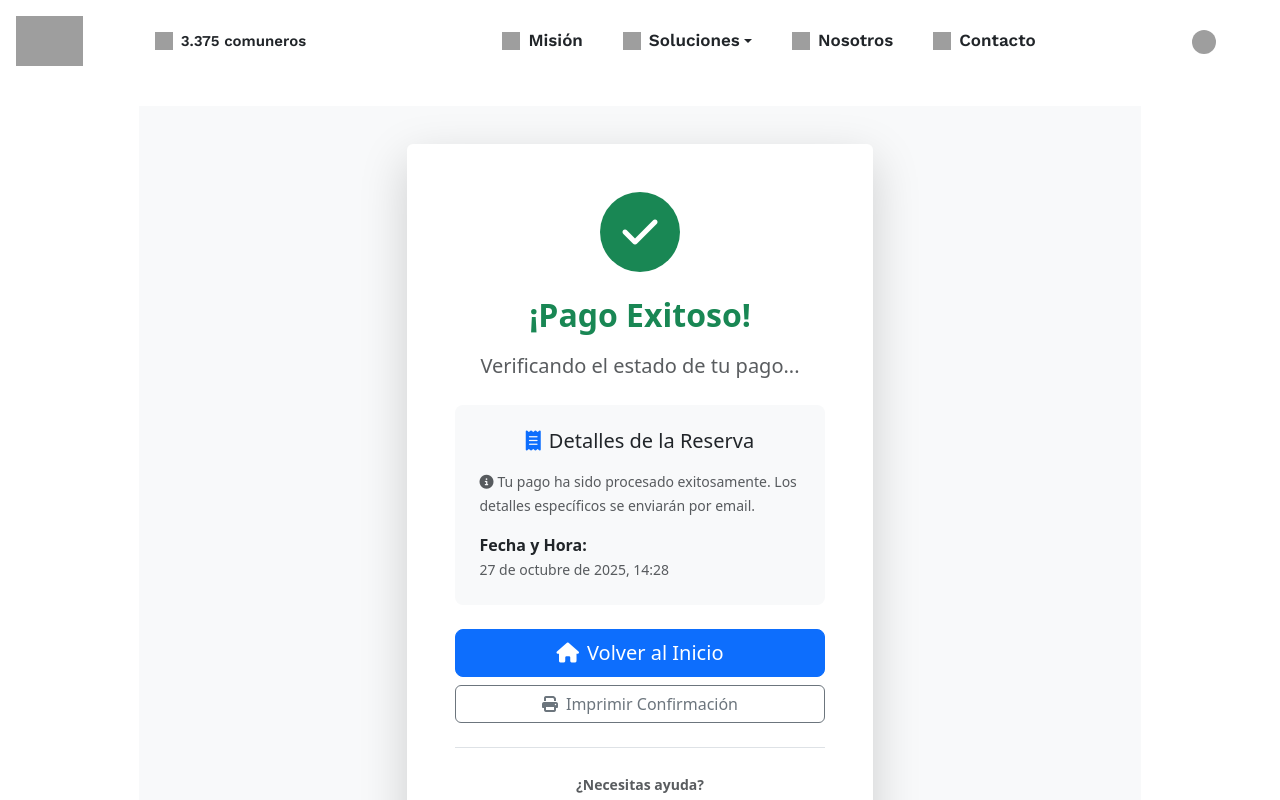
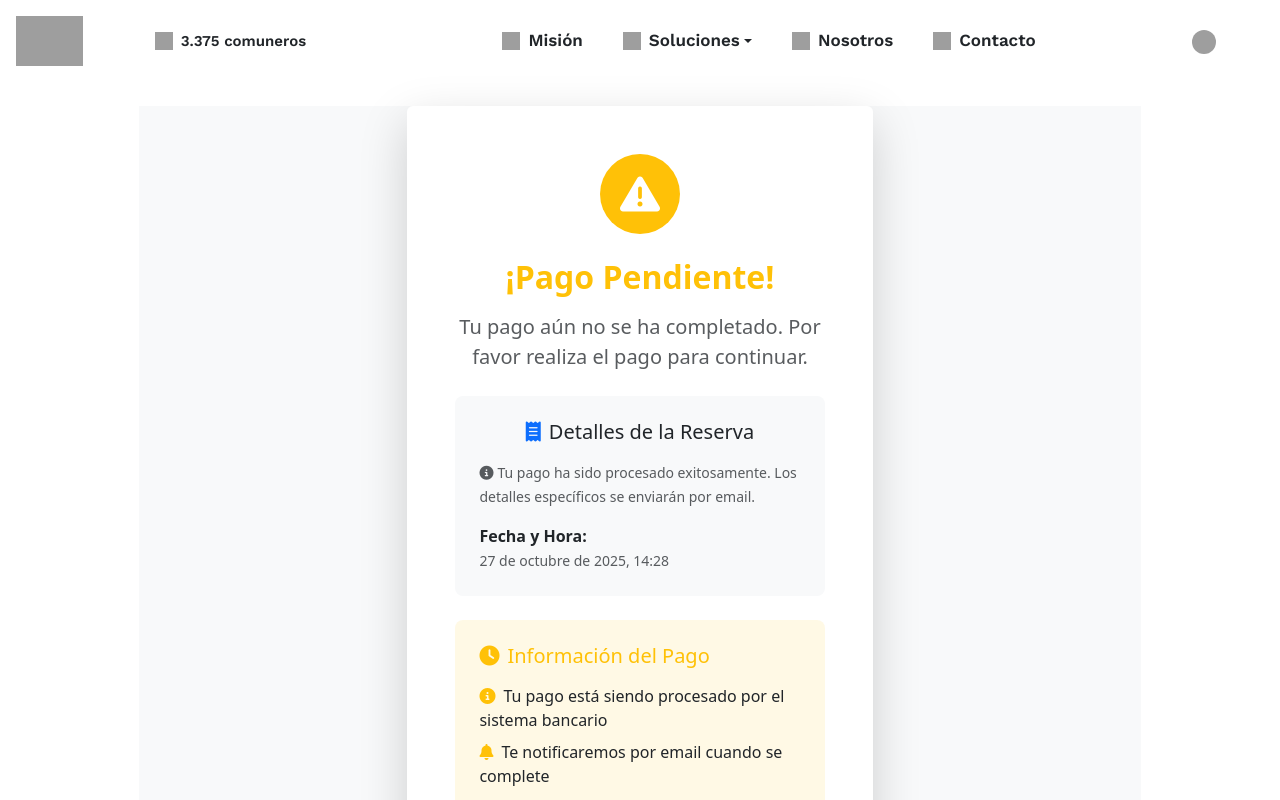
Before and after one commit to comunidad-solar/calculadora-baterias-ui, a React (Vite) app: page /pago-exitoso in a window 1280 px wide. Shown: the top 800 px of the page. Built offline with nearby package versions, Linux system fonts and the light colour scheme; no server answers; grey boxes are pictures that could not be loaded.

Commit message:
text pago existoso

```diff
--- a/src/components/PagoExitoso.tsx
+++ b/src/components/PagoExitoso.tsx
@@ -11,7 +11,7 @@
   const { showToast } = useToast();
   const [loading, setLoading] = useState(false);
   const [apiLoading, setApiLoading] = useState(false);
-  const [paymentSuccess, setPaymentSuccess] = useState<boolean | null>(null); // null = pendiente, true = éxito, false = error
+  const [paymentSuccess, setPaymentSuccess] = useState<boolean | null>(false); // null = pendiente, true = éxito, false = error
 
   // Datos del pago exitoso - puede venir de la URL o del state
   const { propuestaId: statePropuestaId, invoiceId } = location.state || {};
@@ -115,7 +115,7 @@
                     {apiLoading ? (
                       'Verificando el estado de tu pago...'
                     ) : paymentSuccess === false ? (
-                      'Tu pago aún está siendo procesado. Te notificaremos cuando esté completado.'
+                      'Tu pago aún no se ha completado. Por favor realiza el pago para continuar.'
                     ) : paymentSuccess === true ? (
                       'Tu reserva ha sido confirmada exitosamente. Hemos recibido tu pago.'
                     ) : (
```
